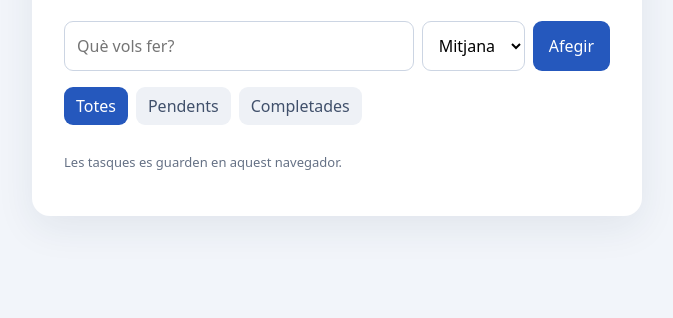
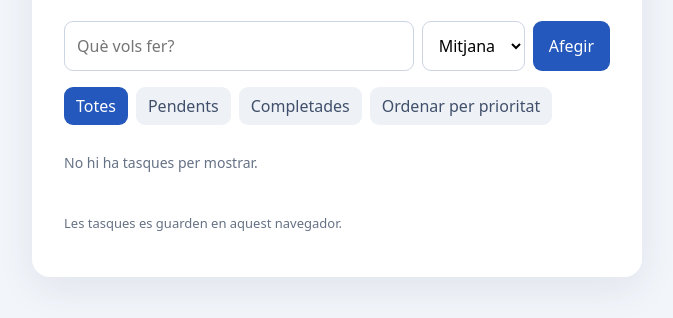
Before and after one commit to xviprrmn-web/xavi-tasklab, a plain HTML site: page index.html in a window 1280 px wide. Shown: the part 208-526 px from the top of the page, without its empty margins (303-976 px from the left). Drawn offline with Linux system fonts and the light colour scheme.

Commit message:
Afegir el botó d'ordenació per prioritat

```diff
--- a/index.html
+++ b/index.html
@@ -23,10 +23,11 @@
       </select>
       <button type="submit">Afegir</button>
     </form>
-    <div class="filters" role="group" aria-label="Filtrar tasques">
+    <div class="filters" role="group" aria-label="Filtrar i ordenar tasques">
       <button type="button" class="filter active" data-filter="all" aria-pressed="true">Totes</button>
       <button type="button" class="filter" data-filter="pending" aria-pressed="false">Pendents</button>
       <button type="button" class="filter" data-filter="done" aria-pressed="false">Completades</button>
+      <button type="button" class="filter" id="priority-sort" aria-pressed="false">Ordenar per prioritat</button>
     </div>
     <ul id="task-list" aria-label="Llista de tasques"></ul>
     <p id="empty-message" class="empty" hidden>No hi ha tasques per mostrar.</p>
```
